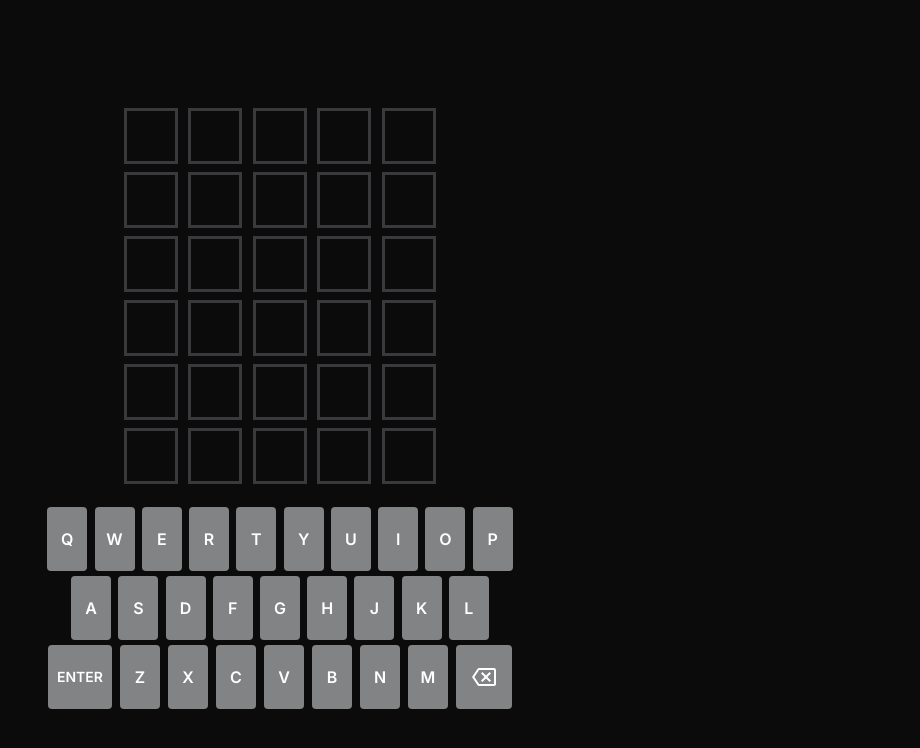
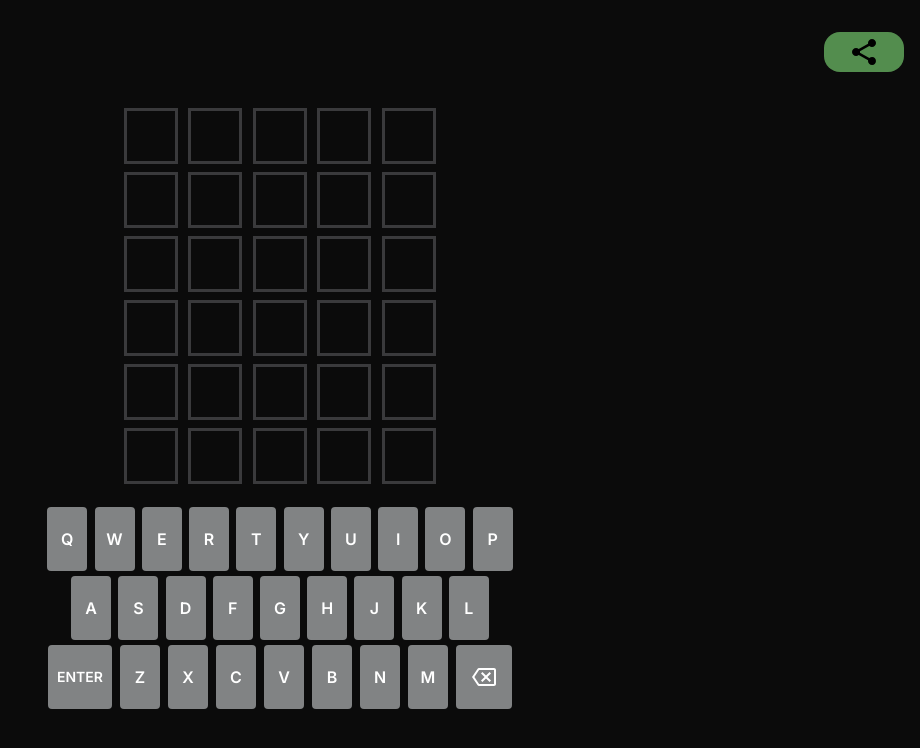
Before and after one commit to SamirMishra27/Wordle-Unlimited, a React (Vite) app: page / in a window 1280 px wide. Shown: the top 748 px of the page, without its empty margins (360-1280 px from the left). Built offline with nearby package versions, Linux system fonts and the light colour scheme.

Commit message:
feat: Add ability to copy wordle tiles using html2Canvas
Add a share svg, add logic to copy tiles as an image and make tiles keep their color in original state.

```diff
--- a/package.json
+++ b/package.json
@@ -7,12 +7,12 @@
     "dev": "vite",
     "build": "tsc && vite build",
     "preview": "vite preview",
-
     "lint": "eslint .",
     "lint:fix": "eslint --fix",
     "format": "prettier --write './**/*.{js,jsx,ts,tsx,css,md,json}' --config ./.prettierrc"
   },
   "dependencies": {
+    "html2canvas": "^1.4.1",
     "react": "^18.2.0",
     "react-dom": "^18.2.0"
   },
--- a/src/App.tsx
+++ b/src/App.tsx
@@ -1,4 +1,5 @@
 import { useState, useEffect, useRef, MutableRefObject, MouseEvent } from 'react'
+import html2canvas from 'html2canvas'
 
 import WordleRow from './components/WordleRow'
 import KeyboardKey from './components/KeyboardKey'
@@ -10,6 +11,7 @@ import { AllTimeStats, TileRow, wordleAction } from './types'
 import './index.css'
 import WORDLE_WORDS from '../data/words'
 import backspace from './assets/backspace.svg'
+import share from './assets/share.svg'
 
 function getRandomWordleWord() {
     const randomWordIndex = Math.floor(Math.random() * WORDLE_WORDS.length)
@@ -36,6 +38,7 @@ export default function App(): JSX.Element {
         correct: Array<string>(),
     })
     const errorSlideRef = useRef() as MutableRefObject<HTMLDivElement>
+    const wordleRef = useRef() as MutableRefObject<HTMLDivElement>
     const [allTimeStats, setStats] = useState<AllTimeStats | null>(null)
 
     function reset() {
@@ -198,15 +201,45 @@ export default function App(): JSX.Element {
         return () => document.body.removeEventListener('keyup', handleKeyUpEvent)
     })
 
+    async function copyTilesToClipboard(event: MouseEvent<HTMLButtonElement>) {
+        const canvas = await html2canvas(wordleRef.current)
+        const elemImage = new Image()
+        elemImage.src = canvas.toDataURL('image/png')
+    }
+
     return (
         <div className="w-full h-[100vh] flex flex-col items-center justify-center relative overflow-hidden space-y-4">
             <div
                 className="w-48 bg-transparent absolute p-3 space-y-4 z-10 top-28"
                 ref={errorSlideRef}></div>
 
+            <button
+                className={
+                    'copy-button w-20 h-10 bg-correct absolute top-4 right-4 rounded-2xl p-px ' +
+                    'text-white text-sm font-medium ' +
+                    'hover:bg-[#60a25a] transition active:bg-correct mt-4'
+                }
+                data-action="Copy"
+                onClick={(event) => {
+                    copyTilesToClipboard(event)
+                }}
+                title="Copy Current Tiles">
+                <img
+                    src={share}
+                    alt="Copy Current Tiles"
+                    className="bg-transparent w-8 h-auto"
+                    onClick={(event) => {
+                        const target = event.target as HTMLImageElement
+                        target.parentElement?.click()
+                    }}
+                />
+            </button>
+
             {allTimeStats && <EndScreen allTimeStats={allTimeStats} reset={reset} />}
 
-            <div className="wordle w-[20rem] h-[24rem] flex flex-col items-center justify-evenly">
+            <div
+                className="wordle w-[20rem] h-[24rem] flex flex-col items-center justify-evenly bg-background"
+                ref={wordleRef}>
                 <WordleRow tileRow={tiles[0]} wordleWord={wordleWord} />
                 <WordleRow tileRow={tiles[1]} wordleWord={wordleWord} />
                 <WordleRow tileRow={tiles[2]} wordleWord={wordleWord} />
@@ -214,6 +247,19 @@ export default function App(): JSX.Element {
                 <WordleRow tileRow={tiles[4]} wordleWord={wordleWord} />
                 <WordleRow tileRow={tiles[5]} wordleWord={wordleWord} />
             </div>
+            <div
+                className="show-canvas absolute w-96 h-96 left-4"
+                onClick={(event) => {
+                    // const j = document.getElementsByClassName('show-canvas')[0]
+                    // const k = document.getElementsByClassName('wordle')[0]
+                    // const clone = k.cloneNode(true) as HTMLElement
+                    // for (let i = 0; i <= clone.children.length; i++) {
+                    //     for (let j = 0; j <= clone.children[i]?.length; j++) {
+                    //         clone.children[i].children[j].style.animation = ''
+                    //     }
+                    // }
+                    // html2canvas(k).then((canvas) => j.replaceChildren(canvas))
+                }}></div>
 
             <div className="keyboard w-[30rem] h-[13rem] flex flex-col items-center justify-evenly">
                 <div className="keyboard-row w-full h-1/3 flex items-center justify-evenly">
--- a/src/components/WordleRow.tsx
+++ b/src/components/WordleRow.tsx
@@ -1,6 +1,7 @@
 import WordleTile from './WordleTile'
 import { useEffect, useState } from 'react'
 import { TileRow, TileColor } from '../types'
+import { seconds } from '../utils'
 
 export default function WordleRow(props: { tileRow: TileRow; wordleWord: string }) {
     const { tileRow, wordleWord } = props
@@ -8,7 +9,7 @@ export default function WordleRow(props: { tileRow: TileRow; wordleWord: string
 
     useEffect(() => {
         if (tileRow.row.join('') === wordleWord) {
-            setTimeout(() => setCorrect(true), 2000)
+            setTimeout(() => setCorrect(true), seconds(2))
         }
     }, [tileRow.guessed])
     return (
@@ -26,6 +27,7 @@ export default function WordleRow(props: { tileRow: TileRow; wordleWord: string
                                   index={index}
                                   correct={isCorrect}
                                   roll={true}
+                                  guessed={true}
                               />
                           )
                       } else if (
@@ -39,6 +41,7 @@ export default function WordleRow(props: { tileRow: TileRow; wordleWord: string
                                   index={index}
                                   correct={isCorrect}
                                   roll={true}
+                                  guessed={true}
                               />
                           )
                       } else {
@@ -49,6 +52,7 @@ export default function WordleRow(props: { tileRow: TileRow; wordleWord: string
                                   index={index}
                                   correct={isCorrect}
                                   roll={true}
+                                  guessed={true}
                               />
                           )
                       }
@@ -56,11 +60,13 @@ export default function WordleRow(props: { tileRow: TileRow; wordleWord: string
                 : tileRow.row.map((letter, index) => {
                       return (
                           <WordleTile
-                              tile={tileRow.row[index]}
+                              //   tile={tileRow.row[index]}
+                              tile={letter}
                               style={TileColor.MISPLACED}
                               index={index}
                               correct={false}
                               roll={false}
+                              guessed={false}
                           />
                       )
                   })}
--- a/src/components/WordleTile.tsx
+++ b/src/components/WordleTile.tsx
@@ -1,4 +1,5 @@
-import { CSSProperties } from 'react'
+import { CSSProperties, useRef, MutableRefObject } from 'react'
+import { seconds } from '../utils'
 
 export default function WordleTile(props: {
     tile: string
@@ -6,9 +7,18 @@ export default function WordleTile(props: {
     index: number
     correct: boolean
     roll: boolean
+    guessed: boolean
 }) {
-    const { tile, style, index, correct, roll } = props
+    const { tile, style, index, correct, roll, guessed } = props
     const inlineStyle = { '--index': `${index}s`, '--color': style } as CSSProperties
+
+    const tileRef = useRef() as MutableRefObject<HTMLDivElement>
+    if (guessed)
+        setTimeout(() => {
+            tileRef.current.style.backgroundColor = style
+            tileRef.current.classList.remove('roll-tile')
+            tileRef.current.classList.add('guessed')
+        }, seconds(2))
     return (
         <div
             className={
@@ -18,7 +28,8 @@ export default function WordleTile(props: {
                 (correct ? 'jump bg-correct border-correct ' : '') +
                 (roll ? 'roll-tile ' : '')
             }
-            style={inlineStyle}>
+            style={inlineStyle}
+            ref={tileRef}>
             {tile}
         </div>
     )
--- a/src/index.css
+++ b/src/index.css
@@ -1,6 +1,11 @@
 @tailwind base;
 @tailwind components;
 @tailwind utilities;
+@layer base {
+    img {
+        @apply inline-block;
+    }
+}
 
 :root {
     --default: #121213;
@@ -37,6 +42,9 @@ body {
 
 .filled.border-correct {
     border: 3px solid var(--correct);
+}
+.filled.guessed {
+    border: 3px solid var(--color);
 }
 
 .wordle-tile:not(.filled){
--- a/src/utils.ts
+++ b/src/utils.ts
@@ -13,6 +13,8 @@ export function createElement(tag: string, classes: string, innerText: string) {
 export const sleep = (ms: number) => {
     return new Promise((resolve) => setTimeout(resolve, ms))
 }
+
+export const seconds = (s: number) => s * 1000
 
 export function setLocalData(result: 'WIN' | 'LOSS', attempt: number) {
     let allTimeStats: AllTimeStats
--- a/tailwind.config.cjs
+++ b/tailwind.config.cjs
@@ -9,6 +9,7 @@ module.exports = {
                 misplaced: '#b59f3b',
                 wrong: '#3a3a3c',
                 gray: '#818384',
+                background: '#0b0b0b',
             },
             borderColor: {
                 correct: '#538d4e',
```
Also changed, not shown: src/assets/share.svg (added), 1 other file (tests, documents, lock files or other folders).
